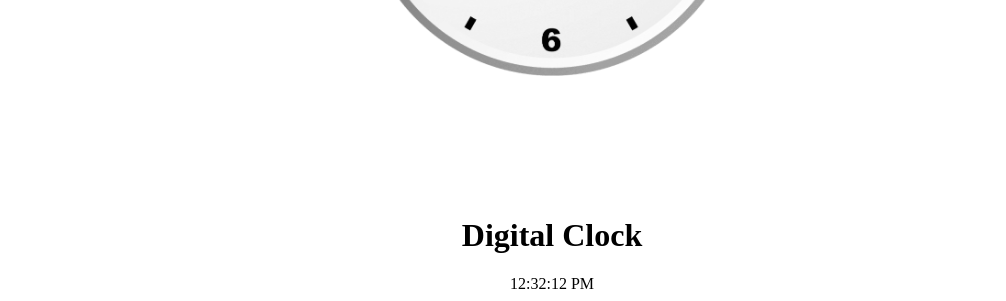
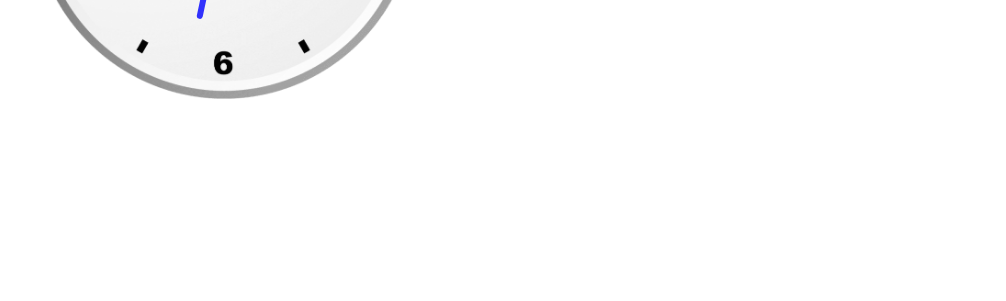
Before and after one commit to akkysaini/analog-clock, a plain HTML site: page index.html in a window 1280 px wide. Shown: the part 515-816 px from the top of the page, without its empty margins (96-1102 px from the left). Drawn offline with Linux system fonts and the light colour scheme.

Commit message:
digital clock added

```diff
--- a/index.html
+++ b/index.html
@@ -9,15 +9,38 @@
     <!-- <script src="index.js" defer></script> -->
 </head>
 <style>
+    * {
+        padding: 0;
+        margin: 0;
+        box-sizing: border-box;
+        overflow-x: hidden;
+        text-align: center;
+    }
+
     body {
         display: flex;
-        flex-direction: column;
         height: 100vh;
         width: 100vw;
-        justify-content: center;
+        justify-content: space-around;
+        align-items: stretch;
+        font-family:'Segoe UI', Tahoma, Geneva, Verdana, sans-serif;
+        flex-wrap: wrap;
+    }
+
+    .column {
+        display: flex;
+        flex-direction: column;
+        justify-content: start;
         align-items: center;
-        overflow-x: hidden;
+        width: 50%;
+        position: relative;
     }
+
+    /* @media only screen and (max-width: 767px){
+        body{
+            flex-direction: column;
+        }
+    } */
 
     #clockContainer {
         position: relative;
@@ -74,22 +97,32 @@
         opacity: 0.8;
 
     }
+
+    #display {
+        position: absolute;
+        top: 50%;
+        left: 50%;
+        transform: translate(-50%, -50%);
+        font-size: 40px;
+    }
 </style>
 
 <body>
+    <div class="column">
         <h1>Analog Clock</h1>
         <div id="clockContainer">
             <div id="hour"></div>
             <div id="minute"></div>
             <div id="second"></div>
         </div>
-
+    </div>
+    <div class="column">
         <h1>Digital Clock</h1>
         <div id="digitalClock">
-        <div id="display">
-
+            <div id="display"></div>
         </div>
     </div>
+
 
     <script>
 
```
Lines whose indentation alone changed are shown as unchanged.
